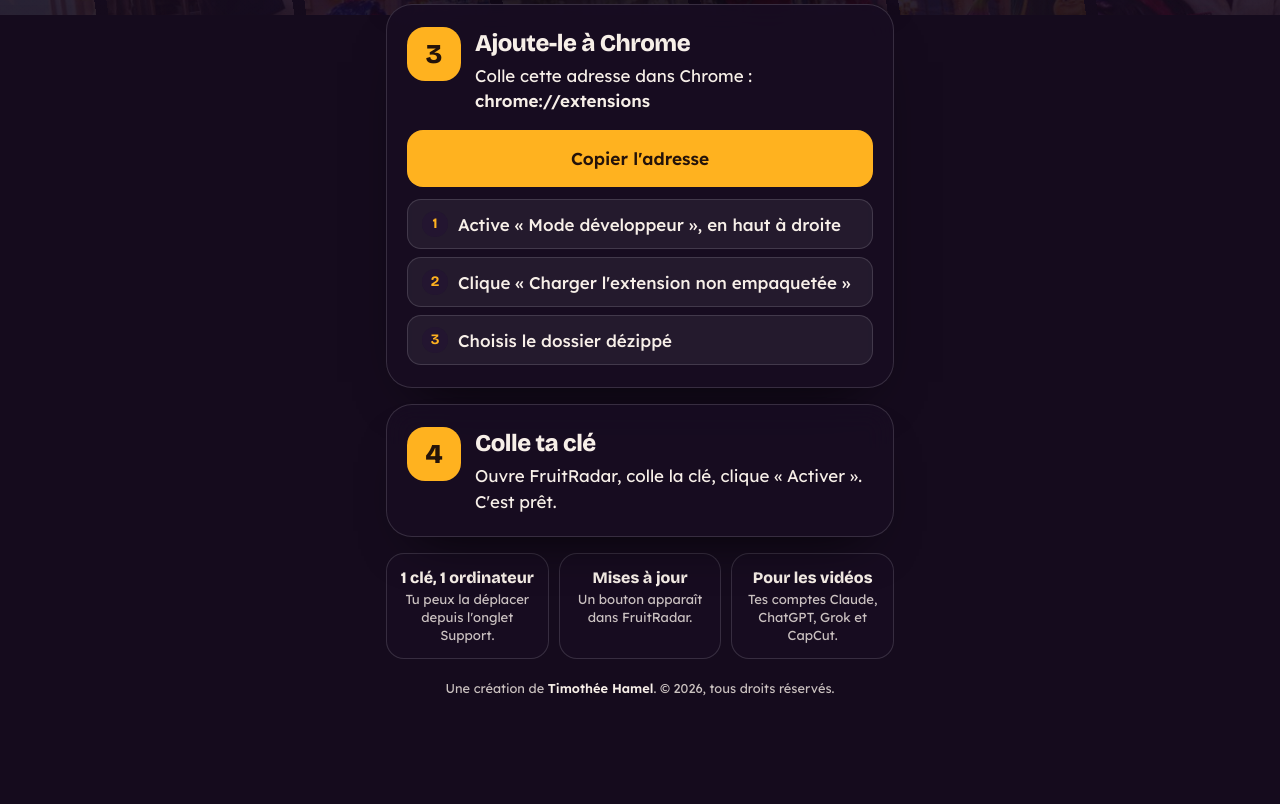
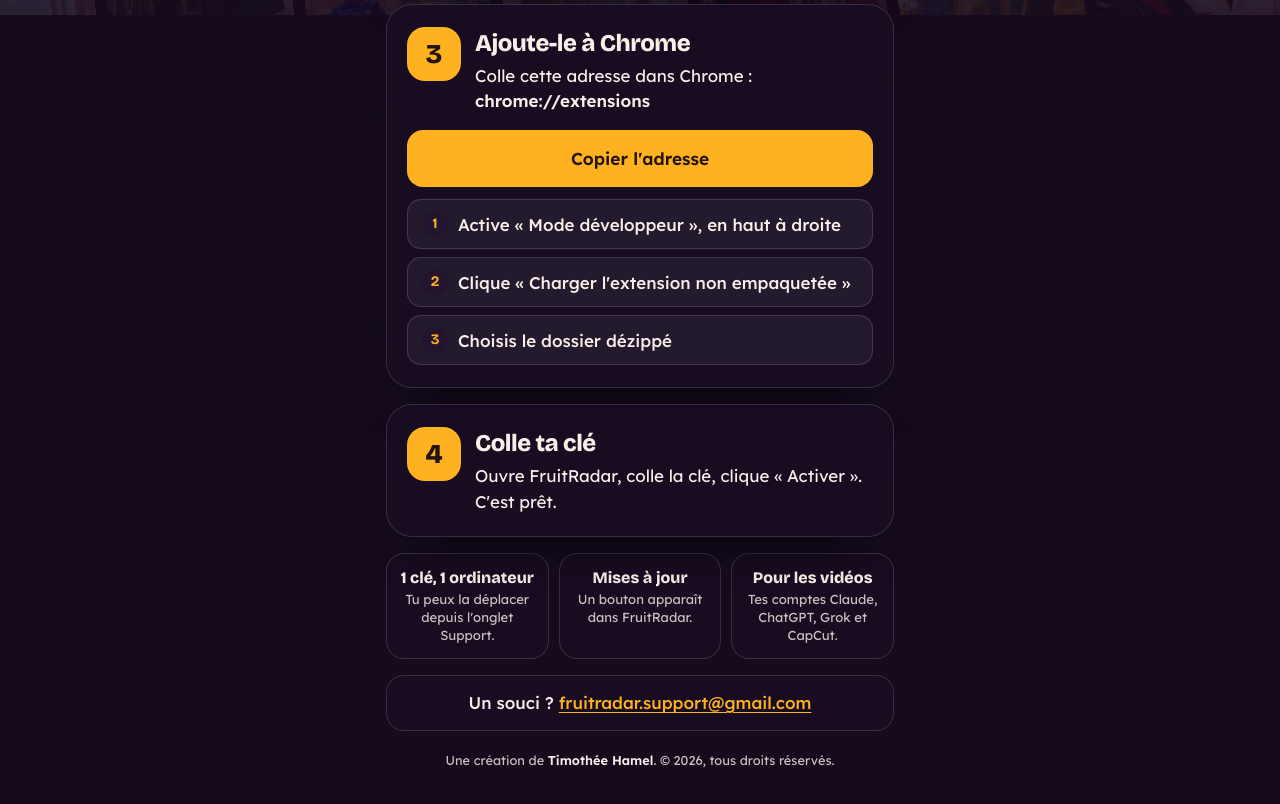
Before and after one commit to fruitradar/fruitradar.github.io, a plain HTML site: page installer.html in a window 1280 px wide. Shown: the part 785-1589 px from the top of the page. Before the commit the page ends 1519 px from the top, so only its background shows below. Drawn offline with nearby package versions, Linux system fonts and the light colour scheme.

Commit message:
Adresse de support

```diff
--- a/installer.html
+++ b/installer.html
@@ -80,6 +80,8 @@
   .infos b { display: block; margin-bottom: 4px; font: 800 1rem/1.2 var(--titre); color: var(--creme); }
   @media (max-width: 420px) { .infos { grid-template-columns: 1fr; } }
 
+  .contact { text-align: center; padding: 14px 16px; border-radius: 18px; background: rgba(24, 13, 34, .9); border: 1px solid var(--trait); font-weight: 500; }
+  .contact a { color: var(--mangue); text-underline-offset: 3px; }
   .pied { text-align: center; font-size: .8rem; color: var(--brume); padding-top: 4px; }
   .pied strong { color: var(--creme); }
   @media (prefers-reduced-motion: reduce) { .col { animation: none; } .cle, .appel { transition: none; } }
@@ -148,6 +150,7 @@
     <li><b>Pour les vidéos</b>Tes comptes Claude, ChatGPT, Grok et CapCut.</li>
   </ul>
 
+  <p class="contact">Un souci&nbsp;? <a href="mailto:fruitradar.support@gmail.com">fruitradar.support@gmail.com</a></p>
   <p class="pied">Une création de <strong>Timothée Hamel</strong>. © 2026, tous droits réservés.</p>
 </main>
 <script>
```
Also changed, not shown: index.html (+3 -0 lines).
